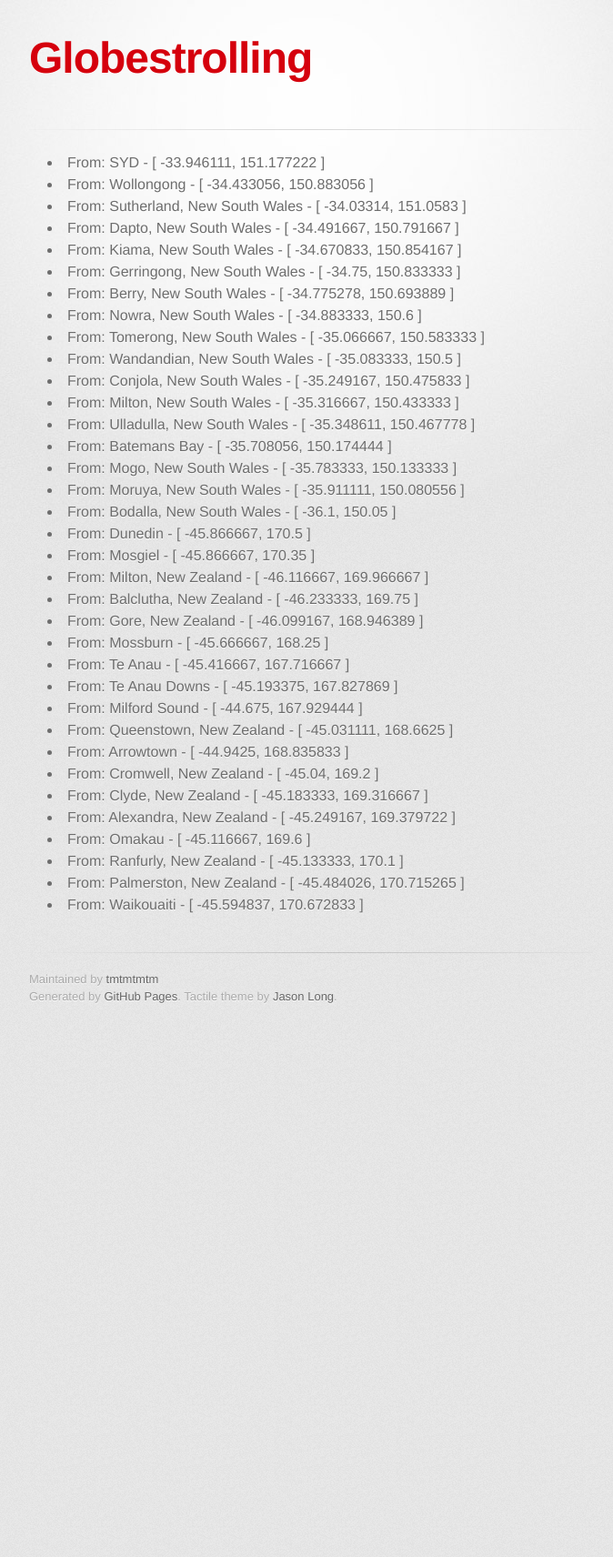
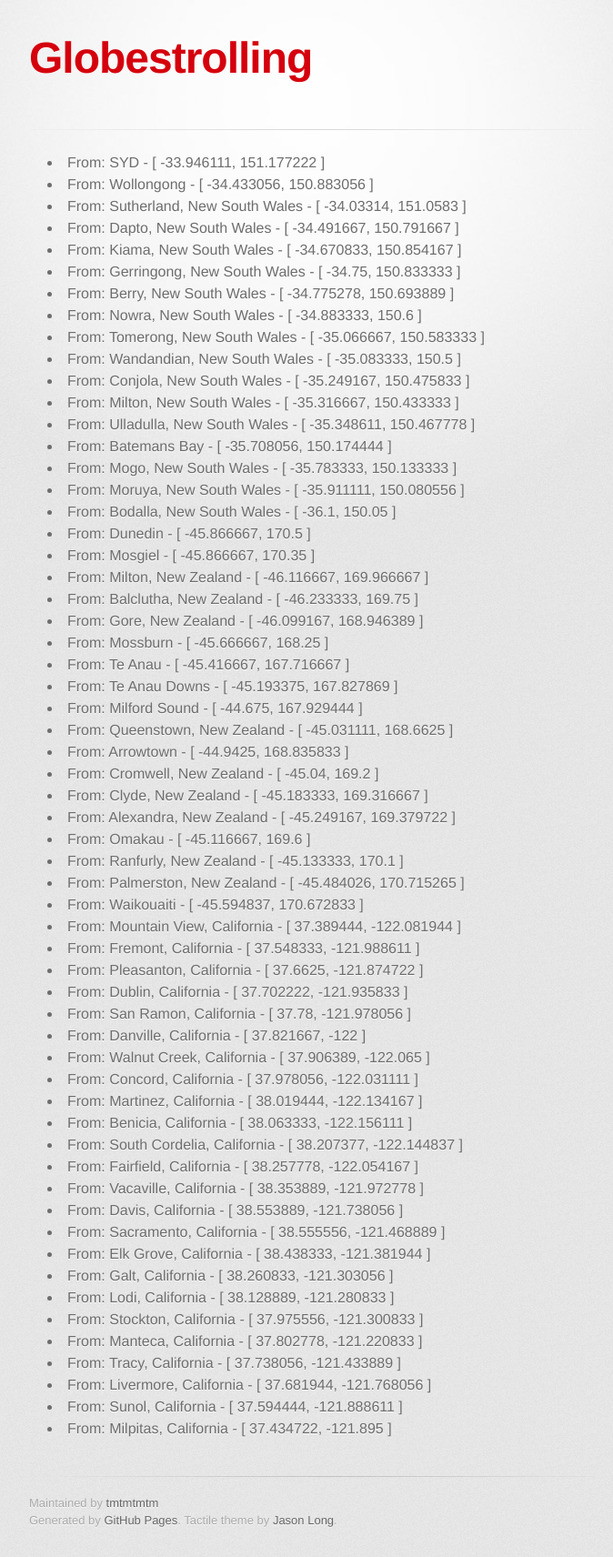
Before and after one commit to tmtmtmtm/globestrolling, a Jekyll site: the page built from locations.html, in a window 1280 px wide. Shown: the whole page at 91% size, without its empty margins (298-972 px from the left). Built offline with Jekyll 4.4.1, drawn with Linux system fonts in a browser that asks for light colours; some web fonts are replaced; Markdown is read by kramdown in place of the engine named in the settings; before the commit the page ends 1136 px from its top, so only the background shows below that.

Commit message:
Sacramento 2007

```diff
--- a/_data/locations.yaml
+++ b/_data/locations.yaml
@@ -35,4 +35,30 @@
   { "place": "Ranfurly, New Zealand", "region": "NZ-OTA", "coordinates": { "lat": "-45.133333", "lon": "170.1" } },
   { "place": "Palmerston, New Zealand", "region": "NZ-OTA", "coordinates": { "lat": "-45.484026", "lon": "170.715265" } },
   { "place": "Waikouaiti", "region": "NZ-OTA", "coordinates": { "lat": "-45.594837", "lon": "170.672833" } },
+
+  { "place": "Mountain View, California", "region": "US-CA", "coordinates": { "lat": "37.389444", "lon": "-122.081944" } },
+  { "place": "Fremont, California", "region": "US-CA", "coordinates": { "lat": "37.548333", "lon": "-121.988611" } },
+  { "place": "Pleasanton, California", "region": "US-CA", "coordinates": { "lat": "37.6625", "lon": "-121.874722" } },
+  { "place": "Dublin, California", "region": "US-CA", "coordinates": { "lat": "37.702222", "lon": "-121.935833" } },
+  { "place": "San Ramon, California", "region": "US-CA", "coordinates": { "lat": "37.78", "lon": "-121.978056" } },
+  { "place": "Danville, California", "region": "US-CA", "coordinates": { "lat": "37.821667", "lon": "-122" } },
+  { "place": "Walnut Creek, California", "region": "US-CA", "coordinates": { "lat": "37.906389", "lon": "-122.065" } },
+  { "place": "Concord, California", "region": "US-CA", "coordinates": { "lat": "37.978056", "lon": "-122.031111" } },
+  { "place": "Martinez, California", "region": "US-CA", "coordinates": { "lat": "38.019444", "lon": "-122.134167" } },
+  { "place": "Benicia, California", "region": "US-CA", "coordinates": { "lat": "38.063333", "lon": "-122.156111" } },
+  { "place": "South Cordelia, California", "region": "US-CA", "coordinates": { "lat": "38.207377", "lon": "-122.144837" } },
+  { "place": "Fairfield, California", "region": "US-CA", "coordinates": { "lat": "38.257778", "lon": "-122.054167" } },
+  { "place": "Vacaville, California", "region": "US-CA", "coordinates": { "lat": "38.353889", "lon": "-121.972778" } },
+  { "place": "Davis, California", "region": "US-CA", "coordinates": { "lat": "38.553889", "lon": "-121.738056" } },
+  { "place": "Sacramento, California", "region": "US-CA", "coordinates": { "lat": "38.555556", "lon": "-121.468889" } },
+  { "place": "Elk Grove, California", "region": "US-CA", "coordinates": { "lat": "38.438333", "lon": "-121.381944" } },
+  { "place": "Galt, California", "region": "US-CA", "coordinates": { "lat": "38.260833", "lon": "-121.303056" } },
+  { "place": "Lodi, California", "region": "US-CA", "coordinates": { "lat": "38.128889", "lon": "-121.280833" } },
+  { "place": "Stockton, California", "region": "US-CA", "coordinates": { "lat": "37.975556", "lon": "-121.300833" } },
+  { "place": "Manteca, California", "region": "US", "coordinates": { "lat": "37.802778", "lon": "-121.220833" } },
+  { "place": "Tracy, California", "region": "US", "coordinates": { "lat": "37.738056", "lon": "-121.433889" } },
+  { "place": "Livermore, California", "region": "US-CA", "coordinates": { "lat": "37.681944", "lon": "-121.768056" } },
+  { "place": "Sunol, California", "region": "US-CA", "coordinates": { "lat": "37.594444", "lon": "-121.888611" } },
+  { "place": "Milpitas, California", "region": "US", "coordinates": { "lat": "37.434722", "lon": "-121.895" } },
+
 ]
```
Also changed, not shown: _posts/2007-10-21-Sacramento.md (added, +35 -0 lines).
